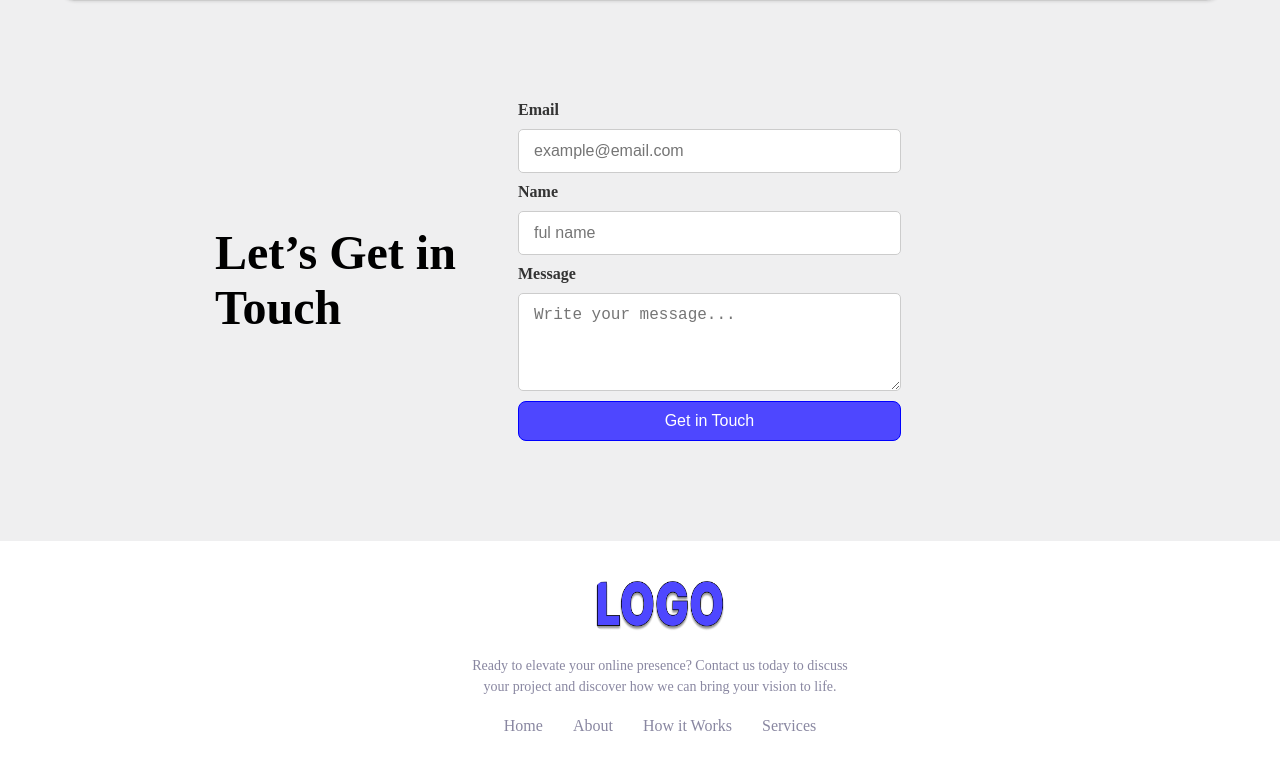
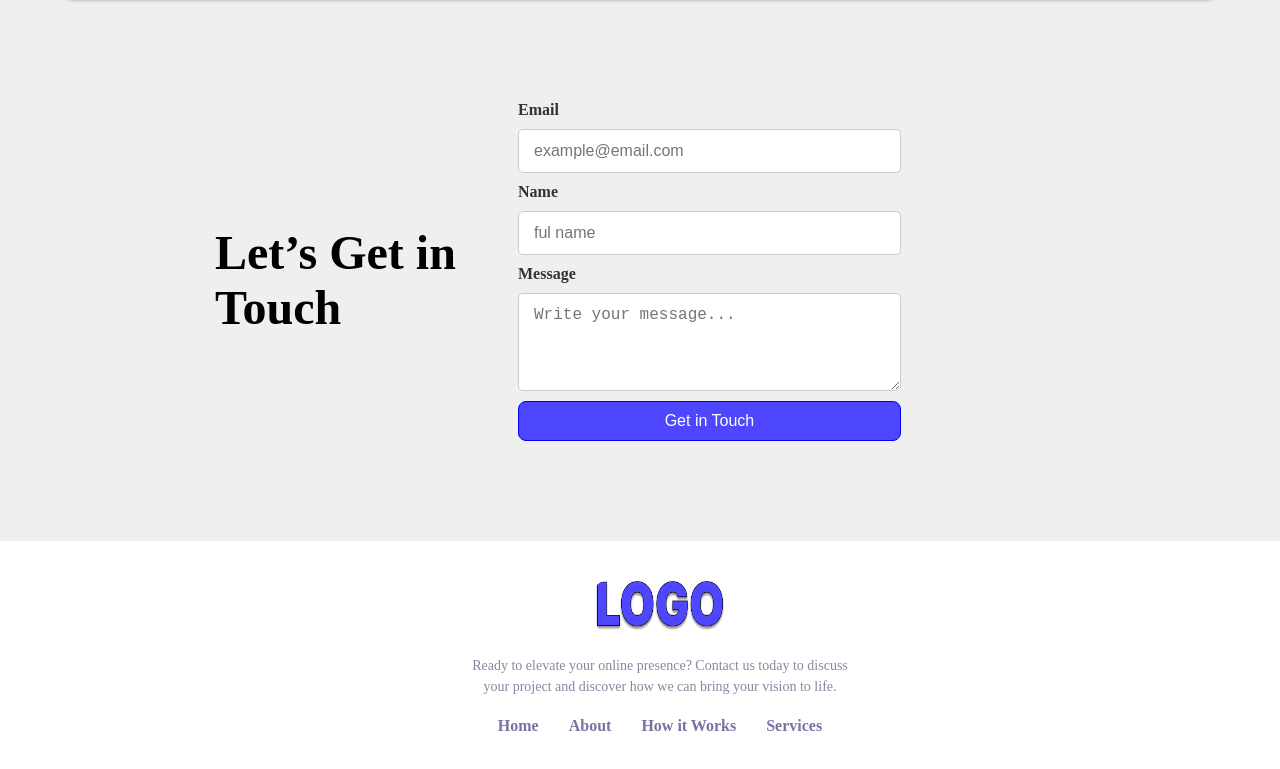
Before and after one commit to azizulhakim6817/assignment-1, a plain HTML site: page index.html in a window 1280 px wide. Shown: the part 2386-3155 px from the top of the page. Drawn offline with Linux system fonts and the light colour scheme.

Commit message:
footer update

```diff
--- a/style.css
+++ b/style.css
@@ -317,8 +317,8 @@ textarea {
 
 .navBar ul li a {
   text-decoration: none;
-  color: #8987a1;
-  font-weight: 500;
+  color: #7773a3;
+  font-weight: 600;
 }
 
 .navBar ul li a:hover {
```
